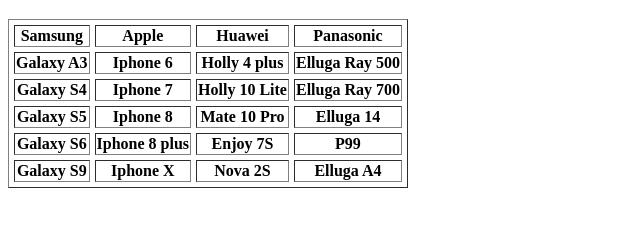
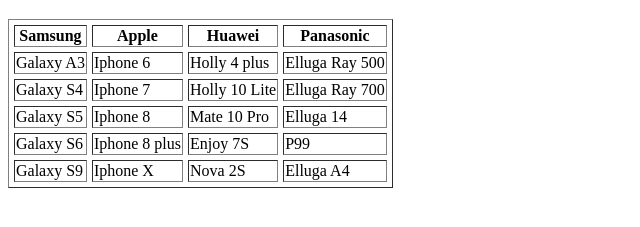
Before and after one commit to phabuda98/vvg-web-aplikacije, a plain HTML site: page Vjezba4/index.html in a window 1280 px wide. Shown: the part 61-288 px from the top of the page, without its empty margins (0-640 px from the left). Drawn offline with Linux system fonts and the light colour scheme.

Commit message:
Dodana Vjezba4

```diff
--- a/Vjezba4/index.html
+++ b/Vjezba4/index.html
@@ -18,34 +18,34 @@
         <th>Panasonic</th>
       </tr>
       <tr>
-        <th>Galaxy A3</th>
-        <th>Iphone 6</th>
-        <th>Holly 4 plus</th>
-        <th>Elluga Ray 500</th>
+        <td>Galaxy A3</td>
+        <td>Iphone 6</td>
+        <td>Holly 4 plus</td>
+        <td>Elluga Ray 500</td>
       </tr>
       <tr>
-        <th>Galaxy S4</th>
-        <th>Iphone 7</th>
-        <th>Holly 10 Lite</th>
-        <th>Elluga Ray 700</th>
+        <td>Galaxy S4</td>
+        <td>Iphone 7</td>
+        <td>Holly 10 Lite</td>
+        <td>Elluga Ray 700</td>
       </tr>
       <tr>
-        <th>Galaxy S5</th>
-        <th>Iphone 8</th>
-        <th>Mate 10 Pro</th>
-        <th>Elluga 14</th>
+        <td>Galaxy S5</td>
+        <td>Iphone 8</td>
+        <td>Mate 10 Pro</td>
+        <td>Elluga 14</td>
       </tr>
       <tr>
-        <th>Galaxy S6</th>
-        <th>Iphone 8 plus</th>
-        <th>Enjoy 7S</th>
-        <th>P99</th>
+        <td>Galaxy S6</td>
+        <td>Iphone 8 plus</td>
+        <td>Enjoy 7S</td>
+        <td>P99</td>
       </tr>
       <tr>
-        <th>Galaxy S9</th>
-        <th>Iphone X</th>
-        <th>Nova 2S</th>
-        <th>Elluga A4</th>
+        <td>Galaxy S9</td>
+        <td>Iphone X</td>
+        <td>Nova 2S</td>
+        <td>Elluga A4</td>
       </tr>
     </table>
   </body>
```
